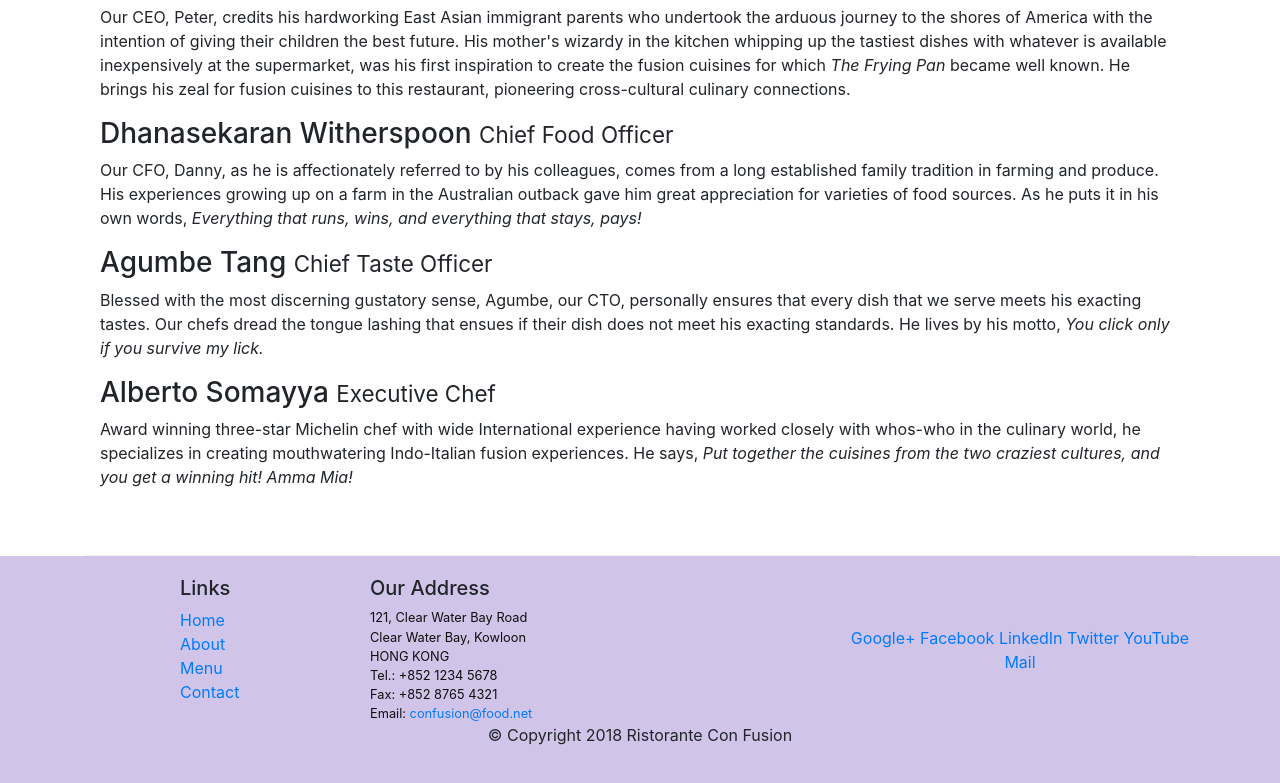
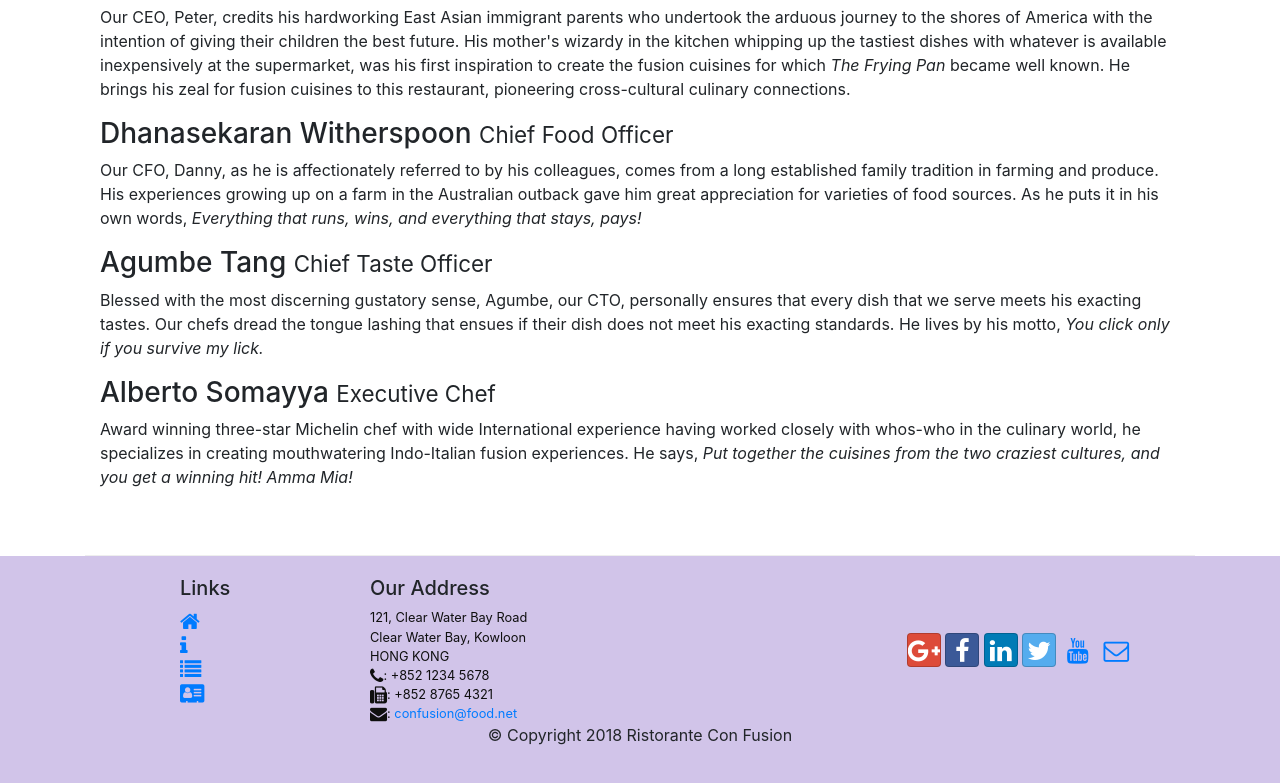
Before and after one commit to shalabh4567/project, a website: page aboutus.html in a window 1280 px wide. Shown: the part 998-1781 px from the top of the page. Drawn offline with nearby package versions, Linux system fonts and the light colour scheme.

Commit message:
font awesome

```diff
--- a/aboutus.html
+++ b/aboutus.html
@@ -6,11 +6,12 @@
      <meta charset="utf-8">
      <meta name="viewport" content="width=device-width, initial-scale=1, shrink-to-fit=no">
      <meta http-equiv="x-ua-compatible" content="ie=edge">
-     <!-- Bootstrap CSS -->
+    <!-- Bootstrap CSS -->
     <link rel="stylesheet" href="node_modules/bootstrap/dist/css/bootstrap.min.css">
+    <link rel="stylesheet" href="node_modules/font-awesome/css/font-awesome.min.css">
+    <link rel="stylesheet" href="node_modules/bootstrap-social/bootstrap-social.css">
     <link rel="stylesheet" href="css/style.css">
-
-    <title>Ristorante Con Fusion: About Us</title>
+    <title>Ristorante Con Fusion</title>
 
 </head>
 
@@ -23,10 +24,10 @@
             <a class="navbar-brand" href="./index.html">Ristorante Con Fusion</a>
             <div class="collapse navbar-collapse" id="Navbar">
                 <ul class="navbar-nav mr-auto">
-                    <li class="nav-item"><a class="nav-link" href="./index.html">Home</a></li>
-                    <li class="nav-item active"><a class="nav-link" href="#">About</a></li>
-                    <li class="nav-item"><a class="nav-link" href="#">Menu</a></li>
-                    <li class="nav-item"><a class="nav-link" href="#">Contact</a></li>
+                    <li class="nav-item "><a class="nav-link" href="./index.html"><span class="fa fa-home fa-lg"></span> Home</a></li>
+                    <li class="nav-item active"><a class="nav-link" href="#"><span class="fa fa-info fa-lg"></span> About</a></li>
+                    <li class="nav-item"><a class="nav-link" href="#"><span class="fa fa-list fa-lg"></span> Menu</a></li>
+                    <li class="nav-item"><a class="nav-link" href="#"><span class="fa fa-address-card fa-lg"></span> Contact</a></li>
                 </ul>
             </div>
 
@@ -91,31 +92,31 @@
                 <div class="col-4 offset-1 col-sm-2">
                     <h5>Links</h5>
                     <ul class="list-unstyled">
-                        <li><a href="./index.html">Home</a></li>
-                        <li><a href="#">About</a></li>
-                        <li><a href="#">Menu</a></li>
-                        <li><a href="#">Contact</a></li>
+                        <li><a href="#"><i class="fa fa-home fa-lg"></i></a></li>
+                        <li><a href="./aboutus.html"><i class="fa fa-info fa-lg"></i></a></li>
+                        <li><a href="#"><i class="fa fa-list fa-lg"></i></a></li>
+                        <li><a href="#"><i class="fa fa-address-card fa-lg"></i></a></li>
                     </ul>
                 </div>
                 <div class="col-7 col-sm-5">
                     <h5>Our Address</h5>
                     <address>
-		              121, Clear Water Bay Road<br>
-		              Clear Water Bay, Kowloon<br>
-		              HONG KONG<br>
-		              Tel.: +852 1234 5678<br>
-		              Fax: +852 8765 4321<br>
-		              Email: <a href="mailto:confusion@food.net">confusion@food.net</a>
-		           </address>
+                        121, Clear Water Bay Road<br>
+                        Clear Water Bay, Kowloon<br>
+                        HONG KONG<br>
+                        <i class="fa fa-phone fa-lg"></i>: +852 1234 5678<br>
+                        <i class="fa fa-fax fa-lg"></i>: +852 8765 4321<br>
+                        <i class="fa fa-envelope fa-lg"></i>: <a href="mailto:confusion@food.net">confusion@food.net</a>
+                     </address>
                 </div>
                 <div class="col-12 col-sm-4 align-self-center">
                     <div class="text-center">
-                        <a href="http://google.com/+">Google+</a>
-                        <a href="http://www.facebook.com/profile.php?id=">Facebook</a>
-                        <a href="http://www.linkedin.com/in/">LinkedIn</a>
-                        <a href="http://twitter.com/">Twitter</a>
-                        <a href="http://youtube.com/">YouTube</a>
-                        <a href="mailto:">Mail</a>
+                        <a class="btn btn-social-icon btn-google" href="http://google.com/+"><i class="fa fa-google-plus"></i></a>
+                        <a class="btn btn-social-icon btn-facebook" href="http://www.facebook.com/profile.php?id="><i class="fa fa-facebook"></i></a>
+                        <a class="btn btn-social-icon btn-linkedin" href="http://www.linkedin.com/in/"><i class="fa fa-linkedin"></i></a>
+                        <a class="btn btn-social-icon btn-twitter" href="http://twitter.com/"><i class="fa fa-twitter"></i></a>
+                        <a class="btn btn-social-icon btn-youtube" href="http://youtube.com/"><i class="fa fa-youtube"></i></a>
+                        <a class="btn btn-social-icon" href="mailto:"><i class="fa fa-envelope-o"></i></a>
                     </div>
                 </div>
            </div>
--- a/package.json
+++ b/package.json
@@ -15,6 +15,8 @@
   },
   "dependencies": {
     "bootstrap": "^4.0.0",
+    "bootstrap-social": "^5.1.1",
+    "font-awesome": "^4.7.0",
     "jquery": "^3.3.1",
     "popper.js": "^1.12.9"
   }
```
Also changed, not shown: index.html (+19 -17 lines), 1 other file.
